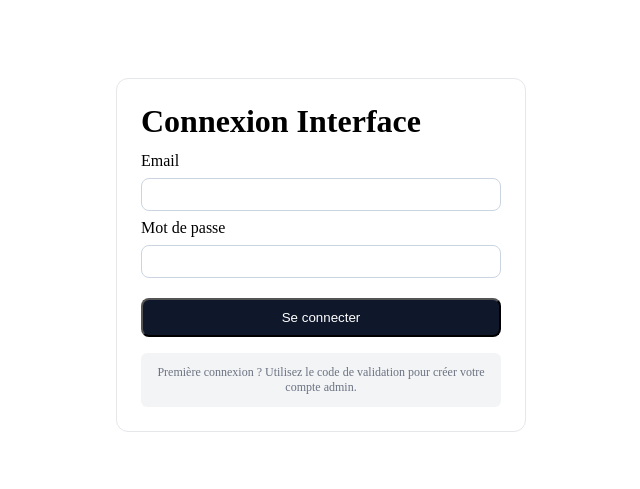
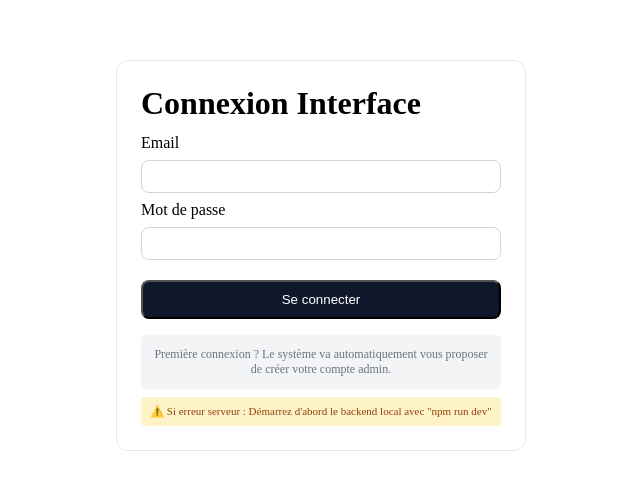
Before and after one commit to forgeronduweb/personal-portfolio, a React (Vite) app in the folder admin/: page / in a window 1280 px wide. Shown: the part 153-642 px from the top of the page, without its empty margins (319-959 px from the left). Built offline with nearby package versions, Linux system fonts and the light colour scheme.

Commit message:
Add files via upload

```diff
--- a/admin/src/App.jsx
+++ b/admin/src/App.jsx
@@ -103,6 +103,12 @@ export default function App() {
       // Si c'est une erreur de parsing JSON (backend non accessible), afficher le setup
       if (err.message.includes('Unexpected token') || err.message.includes('not valid JSON')) {
         console.log('🔧 Backend non accessible, affichage du setup')
+        setNeedsAdminSetup(true)
+        return
+      }
+      // Si erreur serveur générique, afficher le setup aussi
+      if (err.message.includes('Une erreur est survenue sur le serveur') || err.message.includes('Failed to fetch')) {
+        console.log('🔧 Erreur serveur, affichage du setup pour création admin')
         setNeedsAdminSetup(true)
         return
       }
@@ -321,7 +327,10 @@ export default function App() {
             </button>
           </div>
           <div style={{ marginTop: 16, padding: 12, backgroundColor: '#f3f4f6', borderRadius: 6, fontSize: 12, color: '#6b7280', textAlign: 'center' }}>
-            Première connexion ? Utilisez le code de validation pour créer votre compte admin.
+            Première connexion ? Le système va automatiquement vous proposer de créer votre compte admin.
+          </div>
+          <div style={{ marginTop: 8, padding: 8, backgroundColor: '#fef3c7', borderRadius: 4, fontSize: 11, color: '#92400e', textAlign: 'center' }}>
+            ⚠️ Si erreur serveur : Démarrez d'abord le backend local avec "npm run dev"
           </div>
         </form>
       </div>
```
